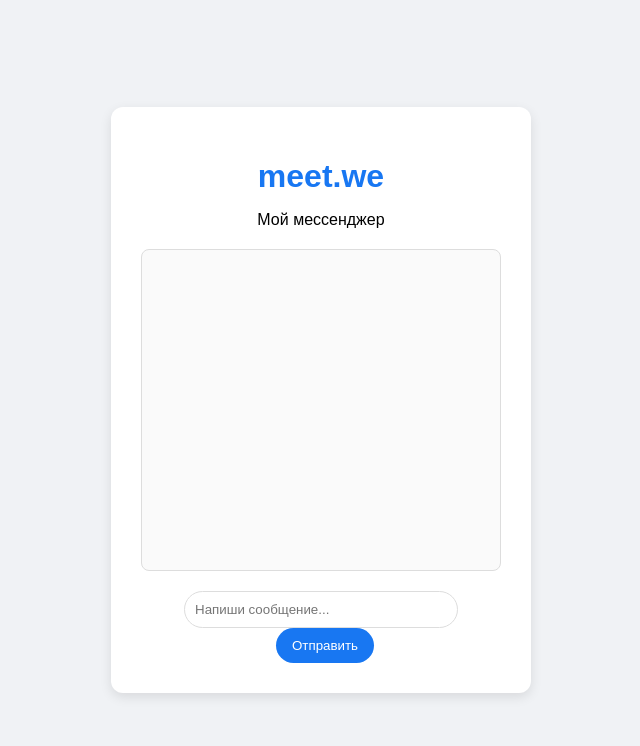
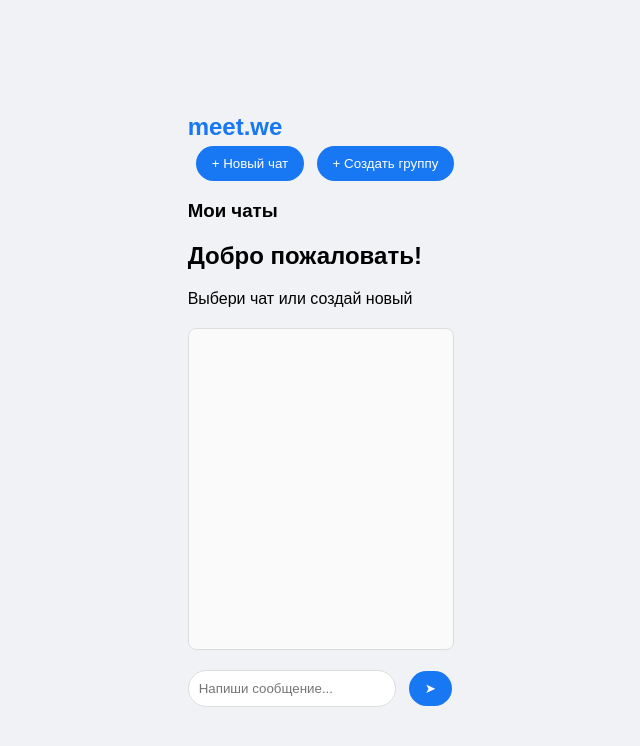
Before and after one commit to diasikpro964-max/meet.we, a plain HTML site: page index.html in a window 1280 px wide. Shown: the whole page, without its empty margins (319-959 px from the left). Drawn offline with Linux system fonts and the light colour scheme.

Commit message:
Update index.html

```diff
--- a/index.html
+++ b/index.html
@@ -3,17 +3,48 @@
 <head>
     <meta charset="UTF-8">
     <meta name="viewport" content="width=device-width, initial-scale=1.0">
-    <title>meet.we</title>
+    <title>meet.we — Мессенджер</title>
     <link rel="stylesheet" href="style.css">
 </head>
 <body>
-    <div class="container">
-        <h1>meet.we</h1>
-        <p>Мой мессенджер</p>
-        <div id="chat"></div>
-        <input type="text" id="message" placeholder="Напиши сообщение...">
-        <button onclick="sendMessage()">Отправить</button>
+
+    <div class="app">
+
+        <aside class="sidebar">
+            <h1>meet.we</h1>
+
+            <div class="actions">
+                <button onclick="createChat()">+ Новый чат</button>
+                <button onclick="createGroup()">+ Создать группу</button>
+            </div>
+
+            <h3>Мои чаты</h3>
+            <div id="chatList"></div>
+        </aside>
+
+        <main class="main">
+            <header class="chat-header">
+                <div>
+                    <h2 id="chatTitle">Добро пожаловать!</h2>
+                    <p id="chatSubtitle">Выбери чат или создай новый</p>
+                </div>
+            </header>
+
+            <div id="chat"></div>
+
+            <form id="messageForm">
+                <input
+                    type="text"
+                    id="message"
+                    placeholder="Напиши сообщение..."
+                    autocomplete="off"
+                >
+                <button type="submit">➤</button>
+            </form>
+        </main>
+
     </div>
+
     <script src="script.js"></script>
 </body>
 </html>
```
